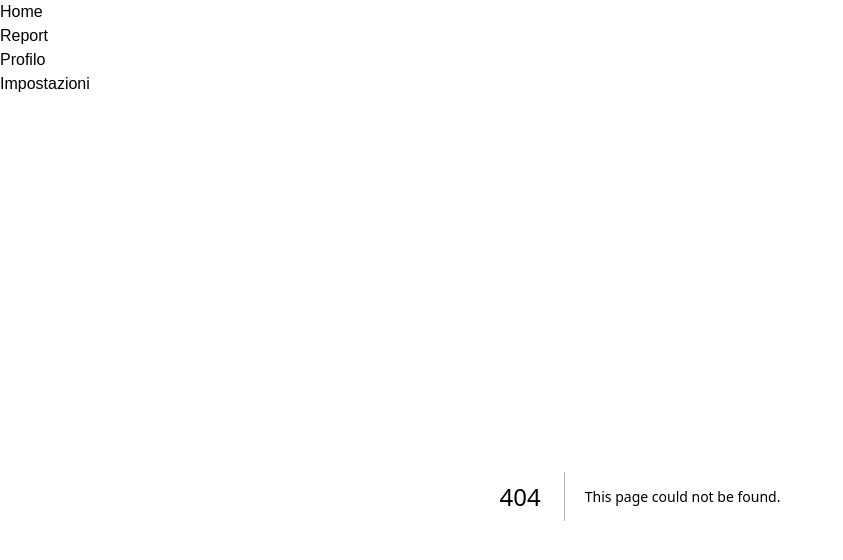
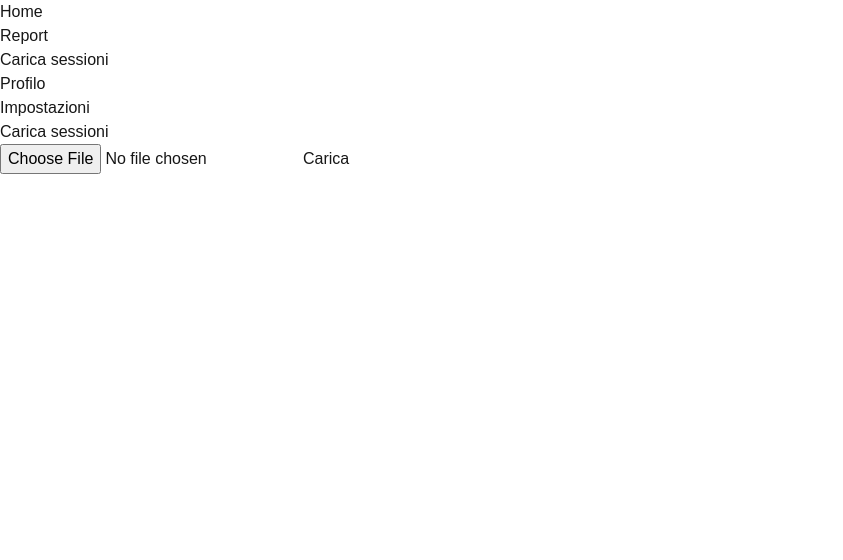
Before and after one commit to samte9924/pomotimer, a Next.js app: page /upload in a window 1280 px wide. Before the commit this address had no page. Shown: the top 560 px of the page, without its empty margins (0-843 px from the left). Built offline with nearby package versions, Linux system fonts and the light colour scheme.

Commit message:
- Added sessions upload from csv

```diff
--- a/src/app/components/LineChart.tsx
+++ b/src/app/components/LineChart.tsx
@@ -53,7 +53,7 @@ export const LineChart: React.FC<LineChartProps> = ({ data }) => {
           data: {
             datasets: [
               {
-                label: "Tempo di studio",
+                label: "Tempo di studio per sessione",
                 data: studyTimeData,
                 backgroundColor: "rgba(75, 192, 192, 0.2)",
                 borderColor: "rgba(75, 192, 192, 1)",
--- /dev/null
+++ b/src/app/components/SessionUploadForm.tsx
@@ -0,0 +1,39 @@
+"use client";
+
+import { useRef } from "react";
+
+export const SessionUploadForm = () => {
+  const fileRef = useRef<HTMLInputElement>(null);
+
+  const handleSubmit = async (e: React.MouseEvent<HTMLButtonElement>) => {
+    e.preventDefault();
+    if (!fileRef.current) return;
+
+    const formData = new FormData();
+    formData.append("file", fileRef.current.files![0]);
+
+    const response = await fetch("/api/pomo_sessions/upload", {
+      method: "POST",
+      body: formData,
+    });
+
+    if (response.ok) {
+      alert("Dati caricati correttamente!");
+    } else {
+      alert("Errore durante il caricamento dei dati");
+    }
+  };
+
+  return (
+    <form>
+      <input type="file" accept=".csv" ref={fileRef} />
+      <button
+        type="submit"
+        onClick={handleSubmit}
+        className="bg-blue-500 hover:bg-blue-700 text-white font-bold py-2 px-4 rounded"
+      >
+        Carica
+      </button>
+    </form>
+  );
+};
--- a/src/app/components/Sidebar.tsx
+++ b/src/app/components/Sidebar.tsx
@@ -20,6 +20,13 @@ export const Sidebar = () => {
             </Link>
           </li>
           <li>
+            <Link href="/upload">
+              <span className="block p-2 text-white hover:text-gray-200">
+                Carica sessioni
+              </span>
+            </Link>
+          </li>
+          <li>
             <Link href="/profile">
               <span className="block p-2 text-white hover:text-gray-200">
                 Profilo
--- a/src/app/globals.css
+++ b/src/app/globals.css
@@ -1,6 +1,14 @@
 @tailwind base;
 @tailwind components;
 @tailwind utilities;
+
+*,
+*::after,
+*::before {
+  margin: 0;
+  padding: 0;
+  box-sizing: border-box;
+}
 
 :root {
   --background: #ffffff;
--- a/src/app/page.tsx
+++ b/src/app/page.tsx
@@ -14,7 +14,7 @@ const fetchSessions = async () => {
   return response.json();
 };
 
-export default async function Home() {
+export default async function HomePage() {
   const sessions = await fetchSessions();
 
   return (
--- /dev/null
+++ b/src/app/upload/page.tsx
@@ -0,0 +1,10 @@
+import { SessionUploadForm } from "../components/SessionUploadForm";
+
+export default async function UploadPage() {
+  return (
+    <div>
+      <h1>Carica sessioni</h1>
+      <SessionUploadForm />
+    </div>
+  );
+}
```
Also changed, not shown: src/app/api/pomo_sessions/upload/route.ts (added, +51 -0 lines), src/app/report/page.tsx (+7 -3 lines).
